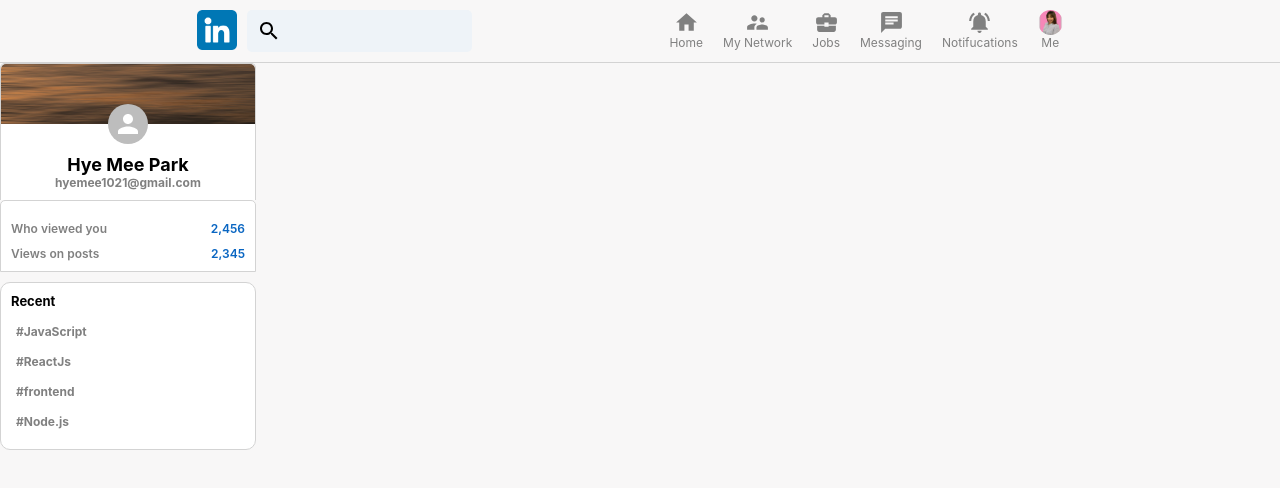
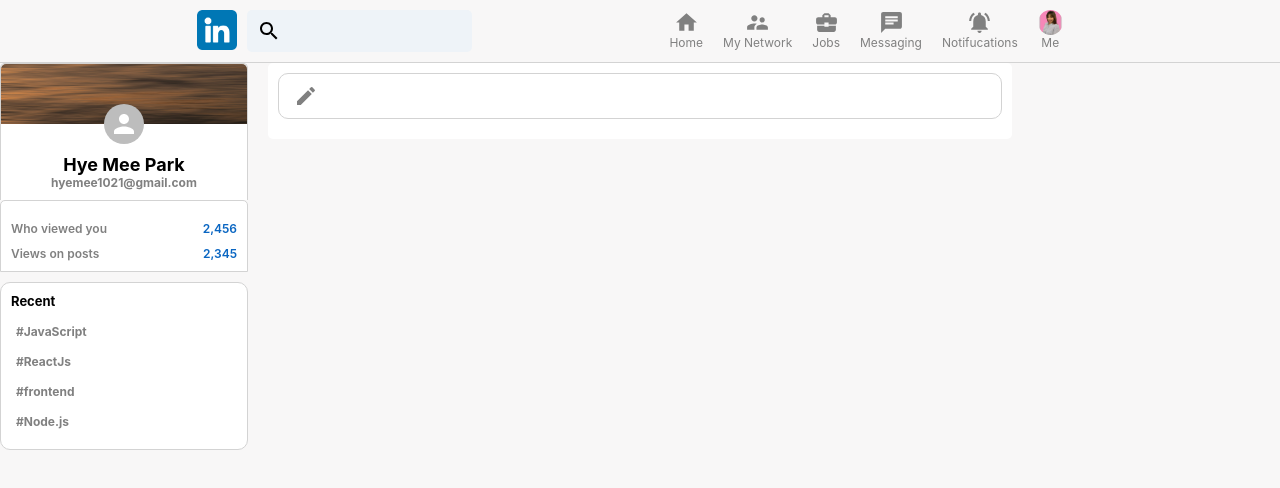
Before and after one commit to Hyemee1021/linkedin-clone, a React (Create React App) app: page / in a window 1280 px wide. Shown: the top 488 px of the page. Built offline with nearby package versions, Linux system fonts and the light colour scheme.

Commit message:
adding input section on progress

```diff
--- a/src/App.js
+++ b/src/App.js
@@ -3,9 +3,12 @@ import React from "react";
 import "./App.css";
 import Header from "./Header";
 import Sidebar from "./Sidebar";
+import Feed from "./Feed";
 
 function App() {
   return (
+    //from here down html
+    //{it becomes Javascript}
     <div className="app">
       {/* header */}
       <Header />
@@ -13,7 +16,9 @@ function App() {
         {/* App body */}
         {/* side bar */}
         <Sidebar />
+
         {/* feed */}
+        <Feed />
         {/* widget */}
       </div>
     </div>
--- /dev/null
+++ b/src/Feed.css
@@ -0,0 +1,35 @@
+.feed {
+  flex: 0.6;
+  margin: 0 20px;
+}
+
+.feed__inputContainer {
+  background-color: white;
+  padding: 10px;
+  padding-bottom: 20px;
+  border-radius: 5px;
+  margin-bottom: 20px;
+}
+.feed__input {
+  border: 1px solid lightgray;
+  border-radius: 10px;
+  display: flex;
+  padding: 10px;
+  color: gray;
+  padding-left: 15px;
+}
+
+.feed__input > form {
+  display: flex;
+  width: 100%;
+}
+.feed__input > form > input {
+  border: none;
+  flex: 1;
+  margin-left: 10px;
+  outline-width: 0;
+  font-weight: 600;
+}
+.feed__input > form > button {
+  display: none;
+}
--- /dev/null
+++ b/src/Feed.js
@@ -0,0 +1,21 @@
+import React from "react";
+import CreateIcon from "@mui/icons-material/Create";
+import "./Feed.css";
+const Feed = () => {
+  return (
+    <div className="feed">
+      <div className="feed__inputContainer">
+        <div className="feed__input">
+          <CreateIcon />
+
+          <form>
+            <input type="text" />
+            <button type="submit">Send</button>
+          </form>
+        </div>
+      </div>
+    </div>
+  );
+};
+
+export default Feed;
```
Also changed, not shown: src/InputOption.js (added, +9 -0 lines), src/index.js (+8 -8 lines), src/InputOption.css (added).
